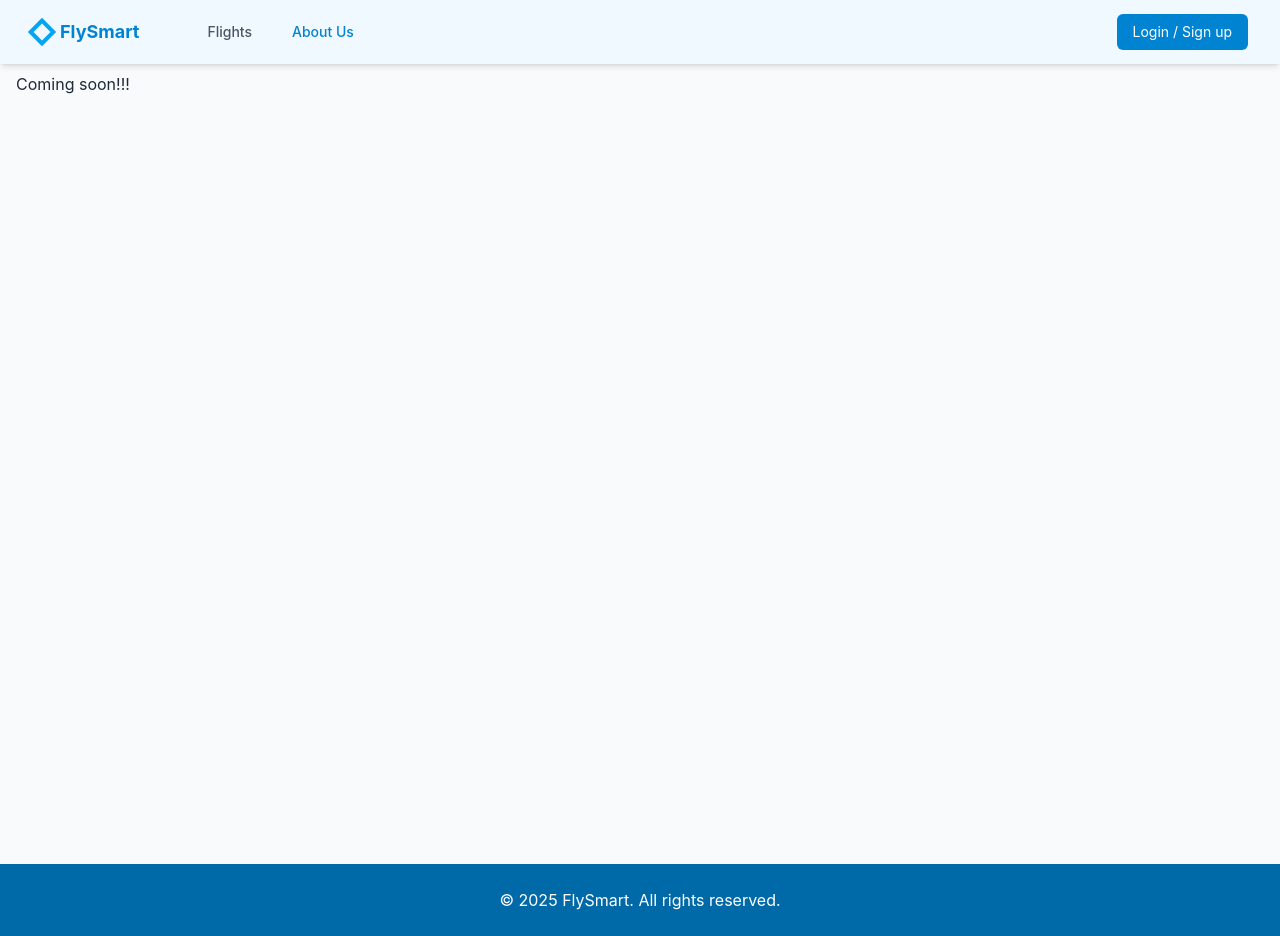
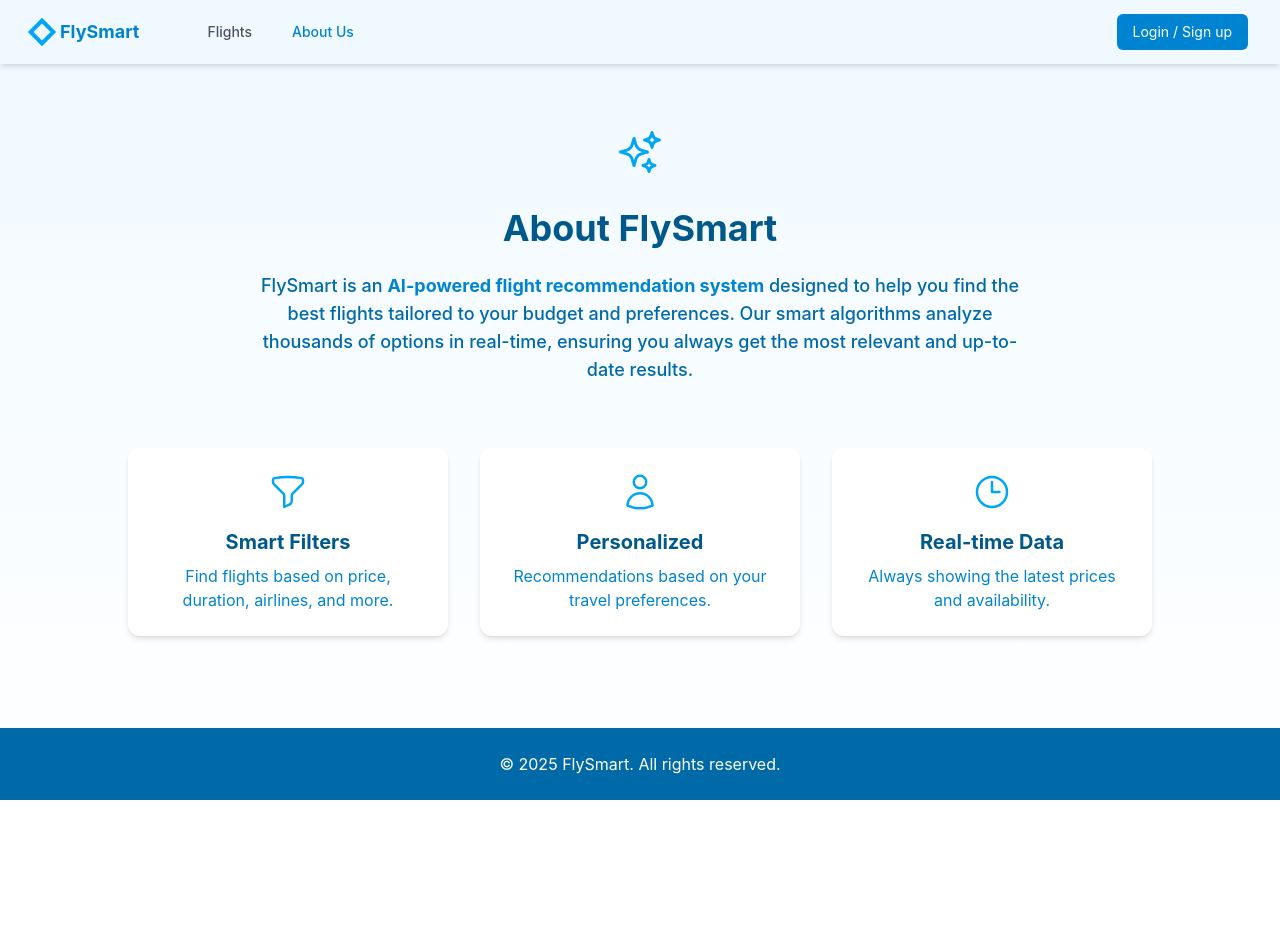
Before and after one commit to HtetOoNaing/flight-ticket-recommendation, a Next.js app: page /about-us in a window 1280 px wide. After the commit the page ends 800 px from the top, so only its background shows below. Built offline with nearby package versions, Linux system fonts and the light colour scheme.

Commit message:
feat: add about-us page

```diff
--- a/src/app/about-us/page.tsx
+++ b/src/app/about-us/page.tsx
@@ -1,7 +1,43 @@
+"use client";
+
+import { FunnelIcon, UserIcon, ClockIcon, SparklesIcon } from "@heroicons/react/24/outline";
+
 export default function AboutUsPage() {
   return (
-    <main className="min-h-screen bg-gray-50 px-4 py-2">
-        Coming soon!!!
+    <main className="py-16 px-4">
+      <div className="max-w-3xl mx-auto text-center">
+        <div className="flex justify-center mb-8">
+          <SparklesIcon className="h-12 w-12 text-sky-500" />
+        </div>
+        <h1 className="text-4xl font-bold text-sky-800 mb-6">About FlySmart</h1>
+        <p className="text-lg text-sky-700 font-medium mb-12">
+          FlySmart is an <span className="font-bold text-sky-600">AI-powered flight recommendation system</span> designed to help you find the best flights tailored to your budget and preferences. Our smart algorithms analyze thousands of options in real-time, ensuring you always get the most relevant and up-to-date results.
+        </p>
+      </div>
+
+      <div className="mt-16 grid grid-cols-1 md:grid-cols-3 gap-8 max-w-5xl mx-auto">
+        <div className="bg-white p-6 rounded-xl shadow-md flex flex-col items-center text-center">
+          <FunnelIcon className="h-10 w-10 text-sky-500 mb-4" />
+          <h3 className="text-xl font-bold text-sky-800 mb-2">Smart Filters</h3>
+          <p className="text-sky-600">
+            Find flights based on price, duration, airlines, and more.
+          </p>
+        </div>
+        <div className="bg-white p-6 rounded-xl shadow-md flex flex-col items-center text-center">
+          <UserIcon className="h-10 w-10 text-sky-500 mb-4" />
+          <h3 className="text-xl font-bold text-sky-800 mb-2">Personalized</h3>
+          <p className="text-sky-600">
+            Recommendations based on your travel preferences.
+          </p>
+        </div>
+        <div className="bg-white p-6 rounded-xl shadow-md flex flex-col items-center text-center">
+          <ClockIcon className="h-10 w-10 text-sky-500 mb-4" />
+          <h3 className="text-xl font-bold text-sky-800 mb-2">Real-time Data</h3>
+          <p className="text-sky-600">
+            Always showing the latest prices and availability.
+          </p>
+        </div>
+      </div>
     </main>
   );
 }
```
